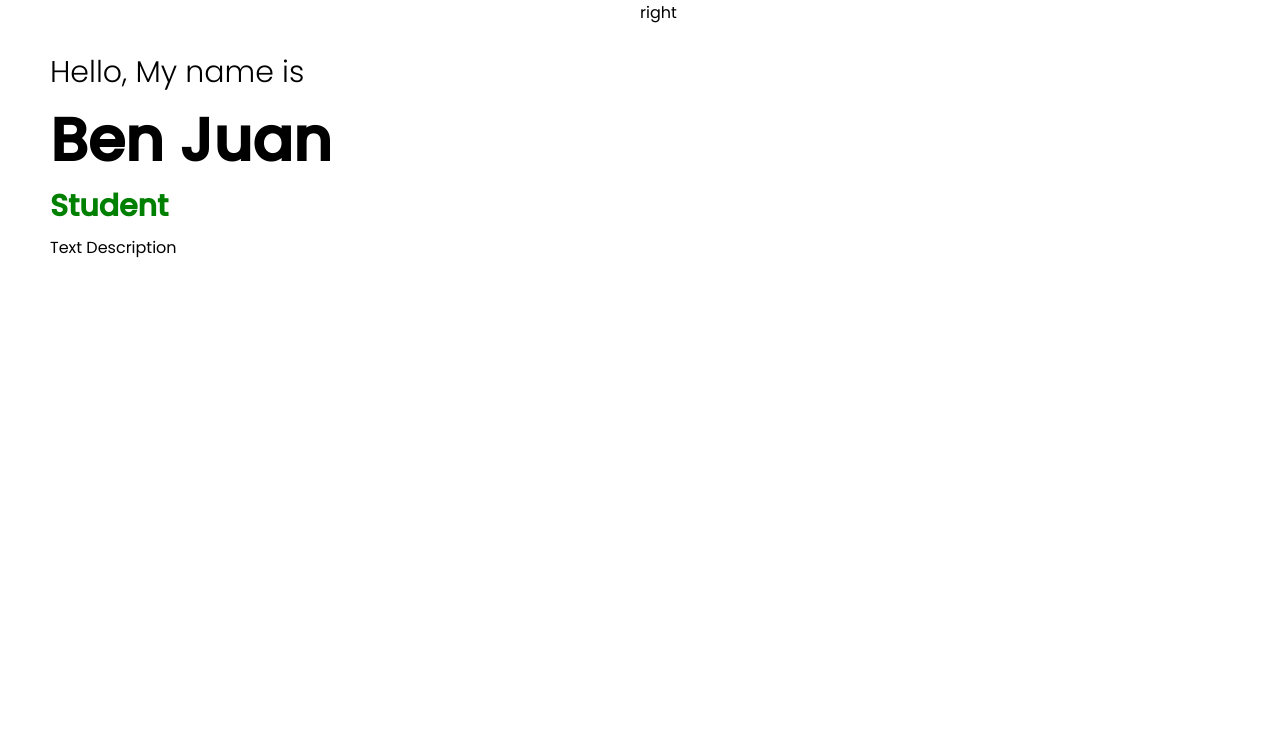
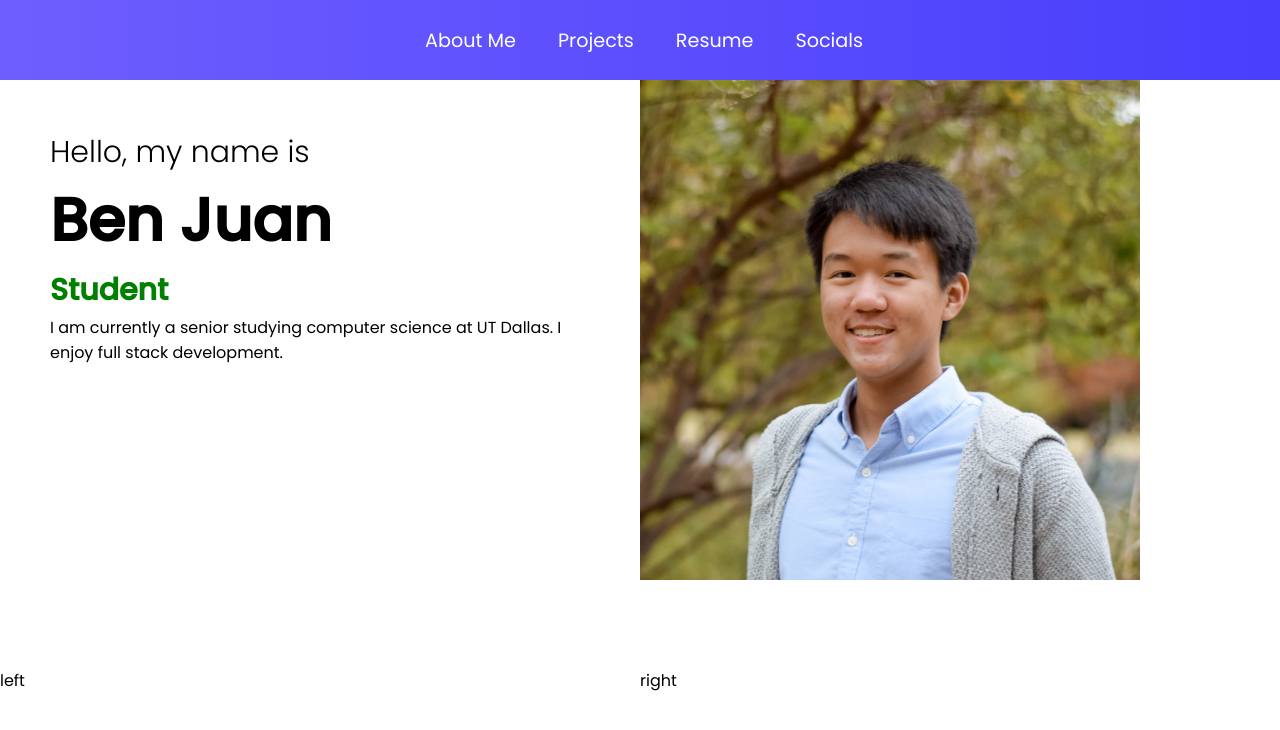
Before and after one commit to benjuan-507/benjuan-507.github.io, a React (Create React App) app: page / in a window 1280 px wide. Shown: the top 730 px of the page. Built offline with nearby package versions, Linux system fonts and the light colour scheme.

Commit message:
added navbar

```diff
--- a/src/App.jsx
+++ b/src/App.jsx
@@ -1,7 +1,15 @@
 import Intro from "./components/intro/Intro";
+import About from "./components/about/About";
+import Navbar from "./components/Navbar/Navbar";
+
 
 const App = () => {
-  return <div><Intro/></div>;
+  return <div>
+    <Navbar/>
+    <Intro/>
+    <About/>
+
+  </div>;
 };
 
 export default App;
--- /dev/null
+++ b/src/components/Navbar/MenuItems.jsx
@@ -0,0 +1,25 @@
+export const MenuItems = [
+    {
+        title: 'About Me',
+        url: '#',
+        cName: 'nav-links'
+
+    },
+    {
+        title: 'Projects',
+        url: '#',
+        cName: 'nav-links'
+
+    },
+    {
+        title: 'Resume',
+        url: '#',
+        cName: 'nav-links'
+
+    },
+    {
+        title: 'Socials',
+        url: '#',
+        cName: 'nav-links'
+    }
+]
--- /dev/null
+++ b/src/components/Navbar/Navbar.jsx
@@ -0,0 +1,26 @@
+import React, { Component } from 'react';
+import {MenuItems} from "./MenuItems"
+import './navbar.css'
+
+class Navbar extends React.Component{
+
+    render(){
+        return(
+            <nav className = "NavbarItems">
+                <ul className = "nav-menu">
+                    {MenuItems.map((item, index) => {
+                        return(
+                            <li key = {index}>
+                                <a className = {item.cName} href = {item.url}>
+                                {item.title}
+                                </a>
+                            </li>
+                        )
+                    })}
+                </ul>
+            </nav>
+        )
+    }
+}
+
+export default Navbar
--- /dev/null
+++ b/src/components/Navbar/navbar.css
@@ -0,0 +1,43 @@
+.NavbarItems{
+    background: linear-gradient(90deg, rgb(110, 94, 254) 0%,rgba(73,63,252,1) 100%);
+    height: 80px;
+    display: flex;
+    justify-content: center;
+    align-items: center;
+    font-size: 1.2rem;
+}
+
+.navbar-logo{
+    color: #fff;
+    justify-self: start;
+    margin-left: 20px;
+    cursor: pointer;
+}
+
+.fa-react{
+    margin-left: 0.5rem;
+    font-size: 1.6rem;
+}
+
+.nav-menu{
+    display: grid;
+    grid-template-columns: repeat(4,auto);
+    grid-gap: 10px;
+    list-style: none;
+    text-align: center;
+    width: 70vw;
+    justify-content: center;
+    margin-right: 2rem;
+}
+
+.nav-links{
+    color: white;
+    text-decoration: none;
+    padding: 0.5rem 1rem;
+}
+
+.nav-links:hover {
+    background-color: #6d76f7;
+    border-radius: 4px;
+    transition: all 0.2s ease-out;
+}
--- /dev/null
+++ b/src/components/about/About.jsx
@@ -0,0 +1,11 @@
+import React from 'react';
+import "./about.css"
+
+const About = () => {
+  return <div className = "a">
+      <div className="a-left">left</div>
+      <div className="a-right">right </div>
+  </div>;
+};
+
+export default About;
--- /dev/null
+++ b/src/components/about/about.css
@@ -0,0 +1,14 @@
+.a{
+    height: 100vh;
+    display: flex;
+    align-items: center;
+}
+
+
+.a-left{
+    flex: 1
+}
+
+.a-right{
+    flex:1
+}
--- a/src/components/intro/Intro.jsx
+++ b/src/components/intro/Intro.jsx
@@ -1,31 +1,29 @@
 import React from 'react';
 import "./intro.css"
+import Me from "../../images/me.JPG"
 
 const Intro = () => {
   return <div className = "intro">
       <div className="i-left">
         <div className="i-left-wrapper">
-            <h2 className = "i-intro">Hello, My name is</h2>
+            <h2 className = "i-intro">Hello, my name is</h2>
             <h1 className = "i-name">Ben Juan </h1>
             <div className="i-title">
                 <div className="i-title-wrapper">
                     {/* Add more titles in the future when I get more positions */}
                     <div className="i-title-item">Student</div>
-                    <div className="i-title-item">Fullstack</div>
-                    <div className="i-title-item">Student</div>
-                    <div className="i-title-item">Student</div>
-                    <div className="i-title-item">Student</div>
                 </div>
             </div>
             <div className="i-description">
-                Text Description
+                I am currently a senior studying computer science at UT Dallas.
+                I enjoy full stack development.
             </div>
         </div>
       </div>
 
-
-
-      <div className="i-right">right</div>
+      <div className="i-right">
+        <img src = {Me} alt = "" className = "i-image" />
+      </div>
   </div>;
 };
 
--- a/src/components/intro/intro.css
+++ b/src/components/intro/intro.css
@@ -1,6 +1,6 @@
 .intro{
     display: flex;
-    height: 50vh;
+    height: 25vh;
 
 }
 
@@ -39,11 +39,19 @@
     align-items: center;
 }
 
+.i-image{
+    width: 500px;
+    height: 500px;
+    object-fit: cover;
+}
+
 .i-title-wrapper{
     height: 100%;
-    animation: move 10s ease-in-out infinite alternate
+    /* uncomment when I have more in wrapper */
+    /* animation: move 10s ease-in-out infinite alternate */
 }
 
+/*
 @keyframes move {
     25%{
         transform: translateY(-50px);
@@ -57,6 +65,4 @@
     100%{
         transform: translateY(-200px);
     }
-
-
-}
+} */
```
Also changed, not shown: src/images/me.JPG (added), 12 other files (tests, documents, lock files or other folders).
